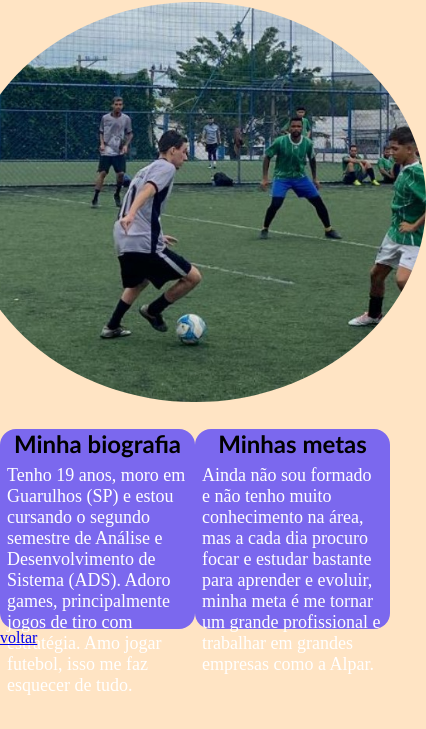
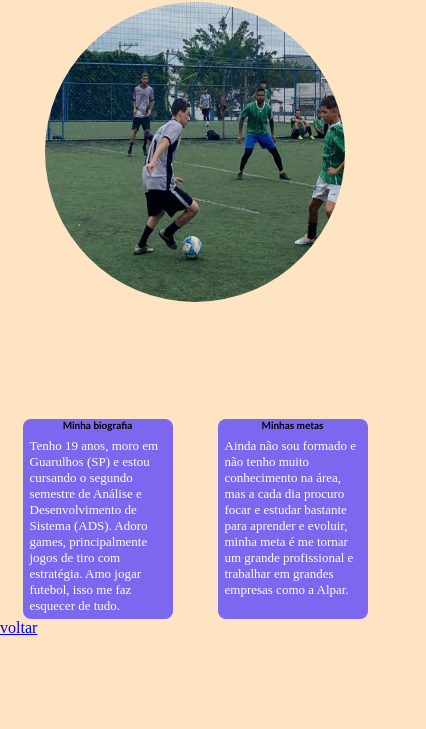
Before and after one commit to FelipeKespers/repositorio-alpar, a plain HTML site: page atividade1/index.html in a window 390 px wide. Shown: the part 51-780 px from the top of the page, 426 px wide, since content can reach past the window. Drawn offline with Linux system fonts and the light colour scheme.

Commit message:
responsivo ind, 1,2,3

```diff
--- a/atividade1/style.css
+++ b/atividade1/style.css
@@ -3,20 +3,24 @@
     padding: 0;
     box-sizing: border-box;
 }
-body{
+
+body {
     background-color: bisque;
 }
+
 h1 {
     text-align: center;
     font-size: 32px;
     font-family: Georgia, 'Times New Roman', Times, serif;
 }
-.container{
+
+.container {
     display: flex;
     flex-direction: row;
     justify-content: space-around;
     margin-top: 10px
 }
+
 .biografia {
     width: 300px;
     height: 200px;
@@ -42,16 +46,49 @@ h1 {
     height: 400px;
     margin-top: 10px;
 }
-img{
+
+img {
     border-radius: 50%;
 }
-h2{
+
+h2 {
     text-align: center;
     font-family: 'Gill Sans', 'Gill Sans MT', Calibri, 'Trebuchet MS', sans-serif;
 }
-p{
+
+p {
     color: white;
     margin: 7px;
-    font-family:'Times New Roman', Times, serif;
+    font-family: 'Times New Roman', Times, serif;
     font-size: 18px;
 }
+
+@media (max-width: 599px) {
+    .biografia {
+        width: 150px;
+        height: 200px;
+        background-color: bisque;
+        border-radius: 8px;
+        background-color: mediumslateblue;
+        margin-top: 7px;
+    }
+
+    .metas {
+        width: 150px;
+        height: 200px;
+        background-color: bisque;
+        border-radius: 8px;
+        background-color: mediumslateblue;
+        margin-top: 7px;
+    }
+    h2{
+        font-size: 10px;
+    }
+    p{
+        font-size: 13px;
+    }
+    img{
+        width: 300px;
+        height: 300px;
+    }
+}
```
Also changed, not shown: atividade3/style.css (+21 -7 lines), index.html (+8 -0 lines).
